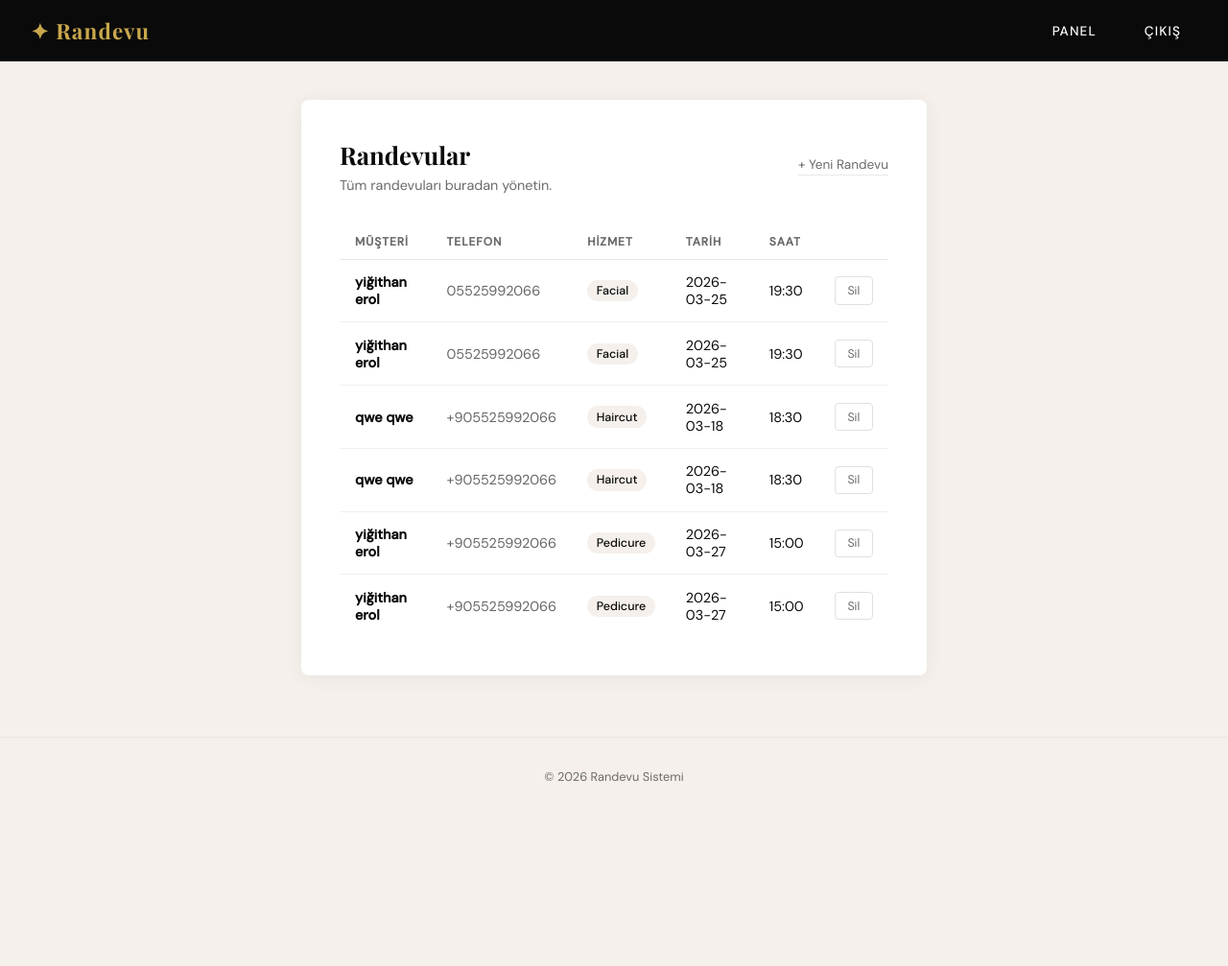
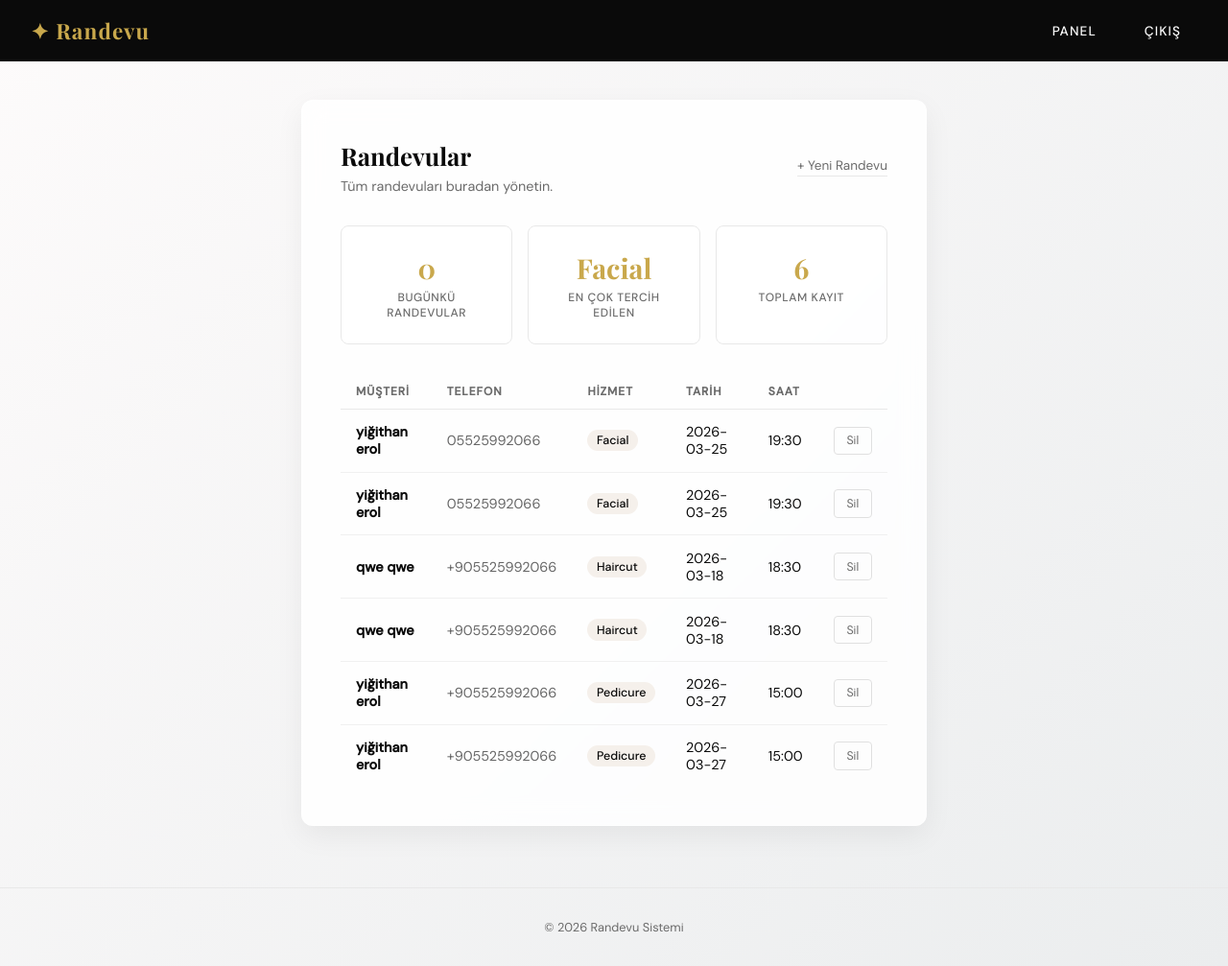
Before and after one commit to yigithan66/Randevu, a Flask app: page /randevular in a window 1280 px wide. Shown: the whole page at 96% size. Before the commit the page ends 815 px from the top, so only its background shows below. Run offline with Flask 3, Linux system fonts and the light colour scheme; a user stored in the database is signed in.

Commit message:
Arayüz iyileştirmeleri ve istatistik paneli eklendi

```diff
--- a/app.py
+++ b/app.py
@@ -44,7 +44,9 @@ def load_user(user_id):
     return User.query.get(int(user_id))
 @app.route("/")
 def index():
-    return render_template('index.html', services=Services,hours=hours)
+    # Geçmiş tarihleri engellemek için bugünün tarihini HTML'e metin olarak gönderiyoruz
+    today_str = datetime.today().strftime('%Y-%m-%d')
+    return render_template('index.html', services=Services, hours=hours, today=today_str)
 
 @app.route('/randevu', methods=['POST'])
 def randevu():
@@ -71,8 +73,20 @@ def randevu():
 @app.route('/randevular')
 @login_required
 def randevular():
-    randevular=Randevu.query.all()
-    return render_template('randevular.html', randevular=randevular)
+    randevular = Randevu.query.all()
+
+    # --- DASHBOARD İSTATİSTİKLERİ ---
+    today_date = datetime.today().date()
+    bugunku_randevular = sum(1 for r in randevular if r.meet == today_date)
+
+    hizmet_sayilari = {}
+    for r in randevular:
+        hizmet_sayilari[r.service] = hizmet_sayilari.get(r.service, 0) + 1
+
+    en_populer = max(hizmet_sayilari, key=hizmet_sayilari.get) if hizmet_sayilari else "-"
+    toplam = len(randevular)
+
+    return render_template('randevular.html', randevular=randevular, bugunku=bugunku_randevular, populer=en_populer, toplam=toplam)
 @app.route("/randevusil", methods=['POST'])
 def randevusil():
     id = request.form.get("id")
--- a/templates/index.html
+++ b/templates/index.html
@@ -59,8 +59,7 @@
         <div style="display:grid; grid-template-columns:1fr 1fr; gap:1rem;">
             <div class="form-group">
                 <label for="phone">Telefon</label>
-                <input type="tel" id="phone" name="phone" placeholder="05XX XXX XX XX" required>
-            </div>
+                <input type="tel" id="phone" name="phone" pattern="[0-9]{10}" placeholder="5XX XXX XX XX" title="Başında sıfır olmadan 10 haneli numaranızı girin" required>
             <div class="form-group">
                 <label for="service">Hizmet</label>
                 <select name="service" id="service">
@@ -73,7 +72,7 @@
 
         <div class="form-group">
             <label for="meet">Tarih</label>
-            <input type="date" id="meet" name="meet" required>
+            <input type="date" id="meet" name="meet" min="{{ today }}" required>
         </div>
 
         <div class="form-group" id="hours-wrapper" style="min-height:48px;">
--- a/templates/layout.html
+++ b/templates/layout.html
@@ -22,7 +22,8 @@
 
         body {
             font-family: 'DM Sans', sans-serif;
-            background: var(--cream);
+            /* Düz krem yerine çok hafif, zarif bir gümüş/krem degradasyonu */
+            background: linear-gradient(135deg, #fdfbfb 0%, #ebedee 100%);
             color: var(--black);
             min-height: 100vh;
         }
@@ -108,12 +109,15 @@
             margin-top: 4rem;
         }
 
-        /* CARD */
+       /* CARD */
         .card {
-            background: white;
-            border-radius: 8px;
+            background: rgba(255, 255, 255, 0.85); /* Hafif saydamlık */
+            border-radius: 12px; /* Köşeleri biraz daha yumuşattık */
             padding: 2.5rem;
-            box-shadow: 0 2px 20px rgba(0,0,0,0.06);
+            /* Çok daha yumuşak ve geniş bir gölge ile havada durma hissi */
+            box-shadow: 0 10px 30px rgba(0,0,0,0.06);
+            border: 1px solid rgba(255, 255, 255, 0.6);
+            backdrop-filter: blur(12px); /* Modern buzlu cam efekti */
         }
 
         .card-title {
@@ -308,6 +312,35 @@
         }
 
         .btn-link:hover { color: var(--black); border-color: var(--black); }
+        /* DASHBOARD İSTATİSTİK KUTULARI (Yeni Eklendi) */
+        .stats-container {
+            display: grid;
+            grid-template-columns: repeat(auto-fit, minmax(150px, 1fr));
+            gap: 1rem;
+            margin-bottom: 2rem;
+        }
+        .stat-box {
+            background: rgba(255, 255, 255, 0.5);
+            padding: 1.5rem;
+            border-radius: 8px;
+            text-align: center;
+            border: 1px solid var(--light-gray);
+            transition: transform 0.2s;
+        }
+        .stat-box:hover { transform: translateY(-3px); }
+        .stat-box h3 {
+            font-size: 1.8rem;
+            color: var(--gold);
+            font-family: 'Playfair Display', serif;
+            margin-bottom: 0.2rem;
+        }
+        .stat-box p {
+            font-size: 0.75rem;
+            color: var(--gray);
+            text-transform: uppercase;
+            letter-spacing: 0.05em;
+            font-weight: 500;
+        }
     </style>
 </head>
 <body>
--- a/templates/randevular.html
+++ b/templates/randevular.html
@@ -1,5 +1,6 @@
 {% extends "layout.html" %}
 {% block content %}
+
 <div class="card">
     <div style="display:flex; justify-content:space-between; align-items:center; margin-bottom:2rem;">
         <div>
@@ -8,7 +9,20 @@
         </div>
         <a href="/" class="btn-link" style="margin-top:0;">+ Yeni Randevu</a>
     </div>
-
+    <div class="stats-container">
+        <div class="stat-box">
+            <h3>{{ bugunku }}</h3>
+            <p>Bugünkü Randevular</p>
+        </div>
+        <div class="stat-box">
+            <h3>{{ populer }}</h3>
+            <p>En Çok Tercih Edilen</p>
+        </div>
+        <div class="stat-box">
+            <h3>{{ toplam }}</h3>
+            <p>Toplam Kayıt</p>
+        </div>
+    </div>
     {% if randevular %}
     <table class="randevu-table">
         <thead>
```
Also changed, not shown: instance/randevu.db.
